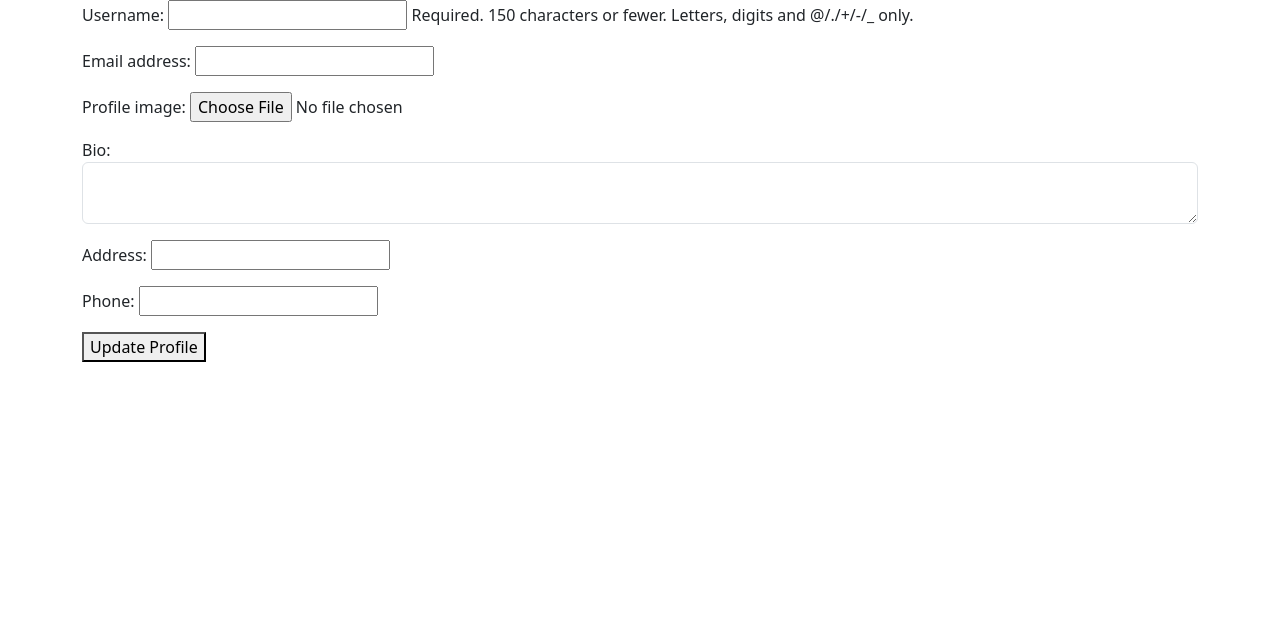
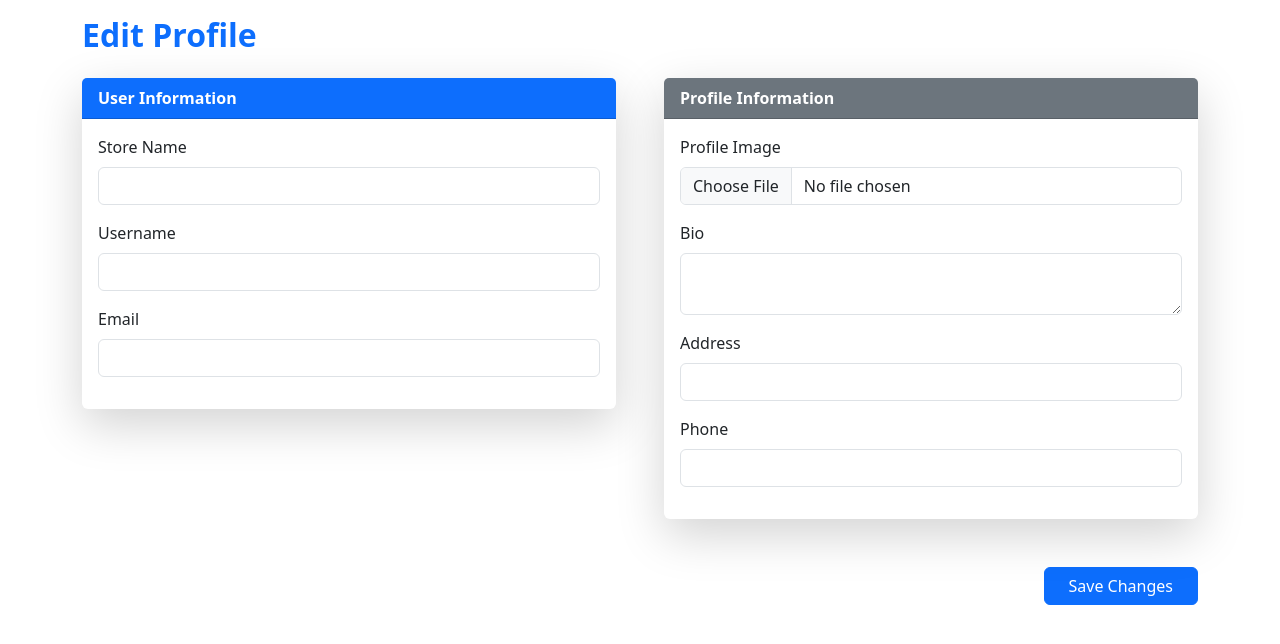
Before and after one commit to tshering10/Inventory-Management-System, a Django app: template inventory_system/templates/profile/edit_profile.html in a window 1280 px wide. Shown: the part 56-700 px from the top of the page. Run offline with Django 5.2, Linux system fonts and the light colour scheme; the template is opened without the code that fills it: values that come from a table or form of the project are taken from there, others are empty; some libraries are stand-ins or nearby versions.

Commit message:
fix: update UI of profile edit page

```diff
--- a/inventory_system/Profile/forms.py
+++ b/inventory_system/Profile/forms.py
@@ -8,9 +8,10 @@ from django.contrib.auth.models import User
 class ProfileForm(forms.ModelForm):
     class Meta:
         model = Profile
-        fields = ['profile_image','bio', 'address', 'phone']
+        fields = ['store_name','profile_image','bio', 'address', 'phone']
 
         widgets = {
+            'profile_image': forms.FileInput(attrs={'class': 'form-cotrol'}),
             'bio': forms.Textarea(attrs={'rows': 2, 'class': 'form-control'}),
         }
 
--- a/inventory_system/templates/profile/edit_profile.html
+++ b/inventory_system/templates/profile/edit_profile.html
@@ -1,12 +1,75 @@
 {% extends "inventory/base.html" %}
-{% block title %}Edit Profile{% endblock title %}
+{% load widget_tweaks %}
+
+{% block title %}Edit Profile{% endblock %}
+
 {% block content %}
-    <div class="container">
-        <form method='POST'>
-            {% csrf_token %}
-            {{user_form.as_p}}
-            {{ profile_form.as_p }}
-            <button type="submit">Update Profile</button>
-        </form>
-    </div>
-{% endblock content %}
+<div class="container py-3">
+    <h2 class="mb-4 text-primary fw-bold">Edit Profile</h2>
+
+    <form method="POST" enctype="multipart/form-data" class="row g-5">
+        {% csrf_token %}
+
+        <!-- User Info Card -->
+        <div class="col-md-6 ">
+            <div class="card shadow-lg border-0">
+                <div class="card-header bg-primary text-white fw-semibold">
+                    User Information
+                </div>
+                <div class="card-body">
+                    <div class="mb-3">
+                        <label class="form-label">Store Name</label>
+                        {{ profile_form.store_name|add_class:"form-control" }}
+                    </div>
+                    <div class="mb-3">
+                        <label class="form-label">Username</label>
+                        {{ user_form.username|add_class:"form-control" }}
+                    </div>
+                    <div class="mb-3">
+                        <label class="form-label">Email</label>
+                        {{ user_form.email|add_class:"form-control" }}
+                    </div>
+                </div>
+            </div>
+        </div>
+
+        <!-- Profile Info Card -->
+        <div class="col-md-6">
+            <div class="card shadow-lg border-0">
+                <div class="card-header bg-secondary text-white fw-semibold">
+                    Profile Information
+                </div>
+                <div class="card-body">
+                    <div class="mb-3">
+                        <label class="form-label">Profile Image</label><br>
+                        {% if profile_form.instance.profile_image %}
+                            <img src="{{ profile_form.instance.profile_image.url }}" class="img-thumbnail mb-2" width="100">
+                        {% endif %}
+                        {{ profile_form.profile_image|add_class:"form-control" }}
+                    </div>
+
+                    <div class="mb-3">
+                        <label class="form-label">Bio</label>
+                        {{ profile_form.bio|add_class:"form-control" }}
+                    </div>
+
+                    <div class="mb-3">
+                        <label class="form-label">Address</label>
+                        {{ profile_form.address|add_class:"form-control" }}
+                    </div>
+
+                    <div class="mb-3">
+                        <label class="form-label">Phone</label>
+                        {{ profile_form.phone|add_class:"form-control" }}
+                    </div>
+                </div>
+            </div>
+        </div>
+
+        <!-- Submit Button -->
+        <div class="col-12 text-end">
+            <button type="submit" class="btn btn-primary px-4">Save Changes</button>
+        </div>
+    </form>
+</div>
+{% endblock %}
```
Also changed, not shown: inventory_system/templates/profile/profile_view.html (+9 -3 lines), inventory_system/media/profile_picture/pp3_PDEw1ad.webp (deleted), inventory_system/media/profile_picture/pp4.webp (added).
